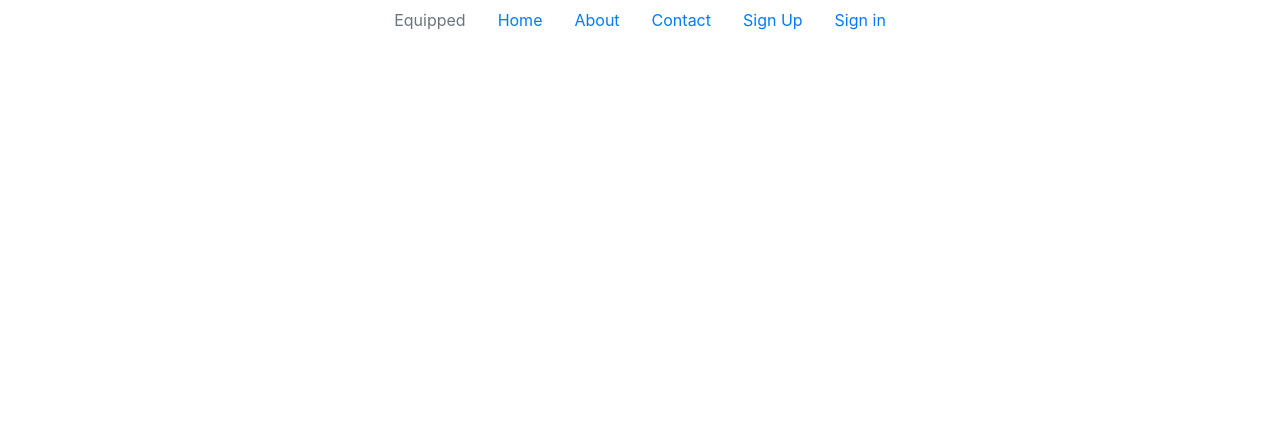
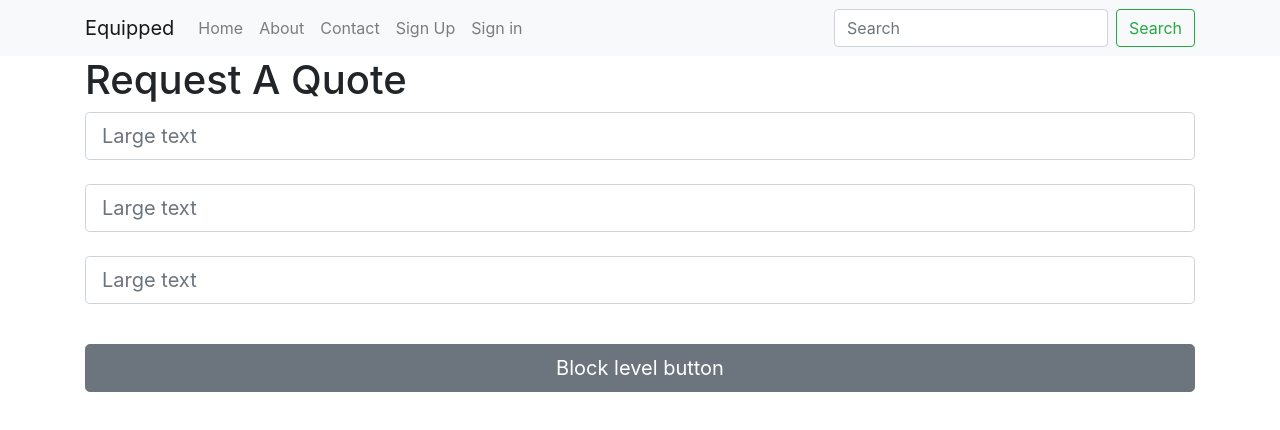
Before and after one commit to aidenwaring/equipped-frontend, a React (Create React App) app: page /receivequote in a window 1280 px wide. Shown: the top 430 px of the page. Built offline with nearby package versions, Linux system fonts and the light colour scheme.

Commit message:
added quotes send quotes styled forms

```diff
--- a/src/App.css
+++ b/src/App.css
@@ -1,12 +1,11 @@
 body {
-    margin: 0;
-    padding: 0;
- }
-.form {
- max-width: 80%;
- margin: auto;
+  margin: 0;
+  padding: 0;
 }
 
-.about{
-    text-align: center;
+.about {
+  text-align: center;
 }
+.center-text {
+  text-align: center;
+}
--- a/src/App.jsx
+++ b/src/App.jsx
@@ -1,12 +1,13 @@
 import React from 'react'
 import { BrowserRouter, Route, Link } from 'react-router-dom'
-import Navbar from './components/Navbar'
+import Navbar from './components/Menu'
 import HomeView from './components/HomeView'
 import SignUp from './components/registration/SignUp'
 import SignIn from './components/registration/SignIn'
 import About from './components/About'
 import Contact from './components/Contact'
 import SendQuote from './components/quotes/sendQuote'
+import receiveQuote from './components/quotes/receiveQuote'
 import './App.css'
 
 
@@ -21,6 +22,7 @@ const App = () => {
         <Route exact path='/signup' component={SignUp} />
         <Route exact path='/signin' component={SignIn} />
         <Route exact path='/sendquote' component={SendQuote} />
+        <Route exact path='/receivequote' component={receiveQuote} />
       </BrowserRouter>
     </div>
   )
--- a/src/components/About.jsx
+++ b/src/components/About.jsx
@@ -1,6 +1,6 @@
 import React from "react";
 
-import { Container, Row, Col } from "react-bootstrap";
+import { Container } from "react-bootstrap";
 
 export default function About() {
   return (
--- a/src/components/Contact.jsx
+++ b/src/components/Contact.jsx
@@ -5,7 +5,7 @@ import { FiPhone, FiMapPin, FiMail } from "react-icons/fi";
 export default function Contact() {
   return (
     <Container>
-      <Row className="justify-content-center">
+
         <div>
           <h1>Get In Touch</h1>
           <p>
@@ -35,7 +35,7 @@ export default function Contact() {
             </Form>
           </div>
         </div>
-      </Row>
+
     </Container>
   );
 }
--- /dev/null
+++ b/src/components/Menu.jsx
@@ -0,0 +1,70 @@
+import React from "react";
+import { Link } from "react-router-dom";
+
+import {
+  Navbar,
+  Nav,
+  Form,
+  FormControl,
+  Button,
+  Container
+} from "react-bootstrap";
+
+export default function Menu() {
+  return (
+    <>
+      <Navbar bg="light" expand="lg">
+        <Container>
+          <Navbar.Brand href="#home">Equipped</Navbar.Brand>
+          <Navbar.Toggle aria-controls="basic-navbar-nav" />
+          <Navbar.Collapse id="basic-navbar-nav">
+
+
+
+
+            <Nav className="justify-item-center mr-auto" activeKey="/home">
+              <Nav.Item>
+                <Link className="nav-link" to="/">
+                  Home
+                </Link>
+              </Nav.Item>
+              <Nav.Item>
+                <Link className="nav-link" to="/about">
+                  About
+                </Link>
+              </Nav.Item>
+              <Nav.Item>
+                <Link className="nav-link" to="/contact">
+                  Contact
+                </Link>
+              </Nav.Item>
+              <Nav.Item>
+                <Link className="nav-link" to="/signup">
+                  Sign Up
+                </Link>
+              </Nav.Item>
+              <Nav.Item>
+                <Link className="nav-link" to="/signin">
+                  Sign in
+                </Link>
+              </Nav.Item>
+            </Nav>
+
+
+
+
+
+            <Form inline>
+              <FormControl
+                type="text"
+                placeholder="Search"
+                className="mr-sm-2"
+              />
+              <Button variant="outline-success">Search</Button>
+            </Form>
+          </Navbar.Collapse>
+        </Container>
+      </Navbar>
+    </>
+  );
+}
--- a/src/components/Navbar.jsx
+++ /dev/null
@@ -1,31 +0,0 @@
-import React from "react";
-import { Link } from "react-router-dom";
-
-import Nav from 'react-bootstrap/Nav'
-
-export default function Navbar() {
-  return (
-    <>
-    <Nav variant=".flex-sm-column" className="justify-content-center" activeKey="/home">
-        <Nav.Item>
-            <Nav.Link eventKey="disabled" disabled>Equipped</Nav.Link>
-        </Nav.Item>
-        <Nav.Item>
-            <Link className="nav-link" to='/'>Home</Link>
-        </Nav.Item>
-        <Nav.Item>
-            <Link className="nav-link" to='/about'>About</Link>
-        </Nav.Item>
-        <Nav.Item>
-            <Link className="nav-link" to='/contact'>Contact</Link>
-        </Nav.Item>
-        <Nav.Item>
-            <Link className="nav-link" to='/signup'>Sign Up</Link>
-        </Nav.Item>
-        <Nav.Item>
-            <Link className="nav-link" to='/signin'>Sign in</Link>
-        </Nav.Item>
-    </Nav>
-  </>
-  );
-}
--- /dev/null
+++ b/src/components/quotes/receiveQuote.jsx
@@ -0,0 +1,25 @@
+import React from "react";
+import { Form, Button, Container } from "react-bootstrap";
+
+export default function receiveQuote() {
+  return (
+    <div>
+      <Container>
+        <h1>Request A Quote</h1>
+        <Form>
+          <Form.Group>
+            <Form.Control size="lg" type="text" placeholder="Large text" />
+            <br />
+            <Form.Control size="lg" type="text" placeholder="Large text" />
+            <br />
+            <Form.Control size="lg" type="text" placeholder="Large text" />
+          </Form.Group>
+          <br />
+          <Button variant="secondary" size="lg" block>
+            Block level button
+          </Button>
+        </Form>
+      </Container>
+    </div>
+  );
+}
--- a/src/components/quotes/sendQuote.jsx
+++ b/src/components/quotes/sendQuote.jsx
@@ -1,5 +1,5 @@
-import React from 'react'
-import { Container } from 'react-bootstrap'
+import React from "react";
+import { Container, Form, Button } from "react-bootstrap";
 
 export default function sendQuote() {
   return (
@@ -8,8 +8,13 @@ export default function sendQuote() {
         <h1>Send A Quote</h1>
         <p>Product name .......</p>
         <p>Rental Length .......</p>
-
+        <Form>
+          <Form.Control size="lg" type="text" placeholder="Enter Your Price" /><br/>
+          <Button variant="secondary" size="lg" block>
+            Block level button
+          </Button>
+        </Form>
       </Container>
     </div>
-    )
+  );
 }
--- a/src/components/registration/SignIn.jsx
+++ b/src/components/registration/SignIn.jsx
@@ -4,7 +4,6 @@ import { Button, Form, Container } from "react-bootstrap";
 export default function SignIn() {
   return (
     <Container>
-      <div className="form">
       <h1>Sign In</h1>
       <Form>
         <Form.Group controlId="formBasicEmail">
@@ -23,7 +22,6 @@ export default function SignIn() {
           Submit
         </Button>
       </Form>
-      </div>
     </Container>
   );
 }
--- a/src/components/registration/SignUp.jsx
+++ b/src/components/registration/SignUp.jsx
@@ -1,10 +1,10 @@
 import React from "react";
 
-import { Button, Form, Row, Col } from "react-bootstrap";
+import { Button, Form, Row, Col, Container } from "react-bootstrap";
 
 export default function SignUp() {
   return (
-    <Row className="justify-content-center">
+    <Container>
       <div className="form">
         <Col>
           <h1>Sign Up</h1>
@@ -37,6 +37,6 @@ export default function SignUp() {
           </Form>
         </Col>
       </div>
-    </Row>
+    </Container>
   );
 }
```
Lines whose indentation alone changed are shown as unchanged.
